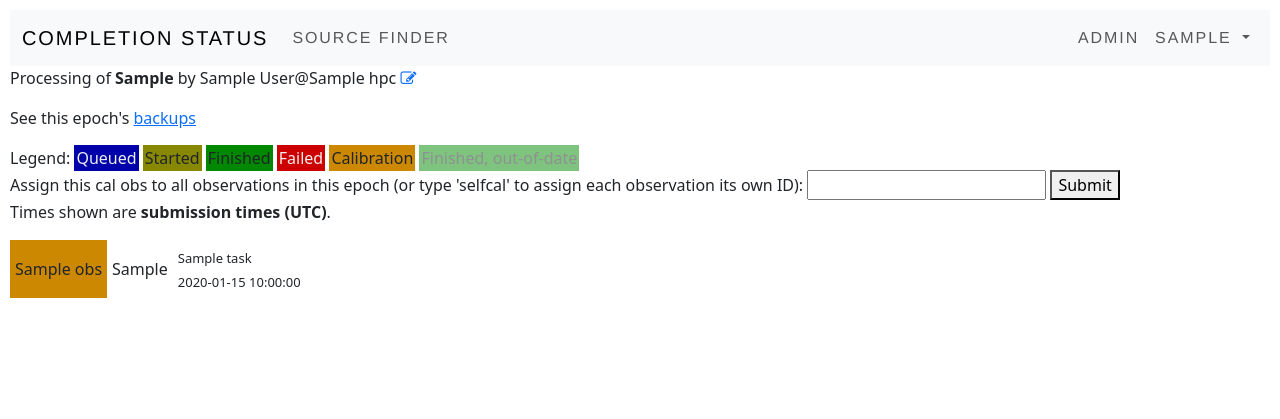
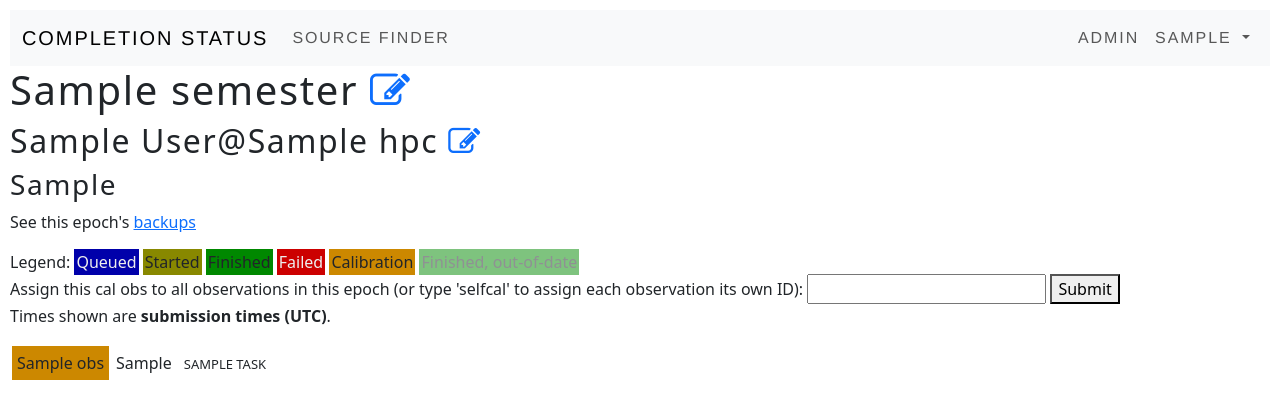
Before and after one commit to robotopia/MWA-Galactic-Plane-Monitoring, a Django app: template db/processing/templates/processing/epoch_overview.html in a window 1280 px wide. Shown: the top 419 px of the page. Run offline with Django 4.2, Linux system fonts and the light colour scheme; a user stored in the database is signed in; tables that the repository leaves empty hold one stand-in row (values such as "Sample post"); the template is opened without the code that fills it: values that come from a table or form of the project are taken from there, most other values are stand-ins (such as "Sample title", 1, 10 or a date in 2020).

Commit message:
Still working on the epoch overview page. WIP

```diff
--- a/db/processing/models.py
+++ b/db/processing/models.py
@@ -309,7 +309,7 @@ class Pipeline(models.Model):
 
 
 class PipelineStep(models.Model):
-    pipeline = models.CharField(max_length=31)
+    pipeline = models.ForeignKey("Pipeline", models.DO_NOTHING, related_name="steps")
     step_order = models.IntegerField()
     task = models.ForeignKey("Task", models.DO_NOTHING, related_name="pipeline_steps")
 
--- a/db/processing/static/processing/epoch_overview.css
+++ b/db/processing/static/processing/epoch_overview.css
@@ -24,6 +24,10 @@
 }
 td {
   padding: 5px;
+  border: 2px solid white;
+}
+td span {
+  #font-size: 24px;
 }
 td:not(.selectable) {
   -webkit-touch-callout: none;
--- a/db/processing/templates/processing/epoch_overview.html
+++ b/db/processing/templates/processing/epoch_overview.html
@@ -12,7 +12,9 @@
 
 {% block body %}
 <div>
-  <p>Processing of <b>{{ epoch }}</b> by {{ request.user.session_settings.selected_hpc_user }} <a href="{% url 'user_session_settings' %}?next={% url 'epoch_overview' epoch=epoch %}"><i class="fa fa-edit"></i></a></p>
+  <h1>{{ request.user.session_settings.selected_semester }} <a href="{% url 'user_session_settings' %}?next={% url 'epoch_overview' epoch=epoch %}"><i class="fa fa-edit"></i></a></h1>
+  <h2>{{ request.user.session_settings.selected_hpc_user }} <a href="{% url 'user_session_settings' %}?next={% url 'epoch_overview' epoch=epoch %}"><i class="fa fa-edit"></i></a></h2>
+  <h3>{{ epoch }}</h3>
   <p>See this epoch's <a href="{% url 'backup_view' epoch=epoch %}">backups</a></p>
   Legend:
   <span class="queued legend">Queued</span>
@@ -42,7 +44,7 @@
     <td>{{ obs.cal_obs }}</td>
     {% for detail in details %}
     <td class="{{ detail.processing.status }}">
-      <span class="datetime">{{ detail.task.name }}<br>{{ detail.submission_datetime|date:"Y-m-d H:i:s" }}</span>
+      <span class="datetime">{{ detail.task.name|upper }}</span>
     </td>
     {% endfor %}
   </tr>
```
